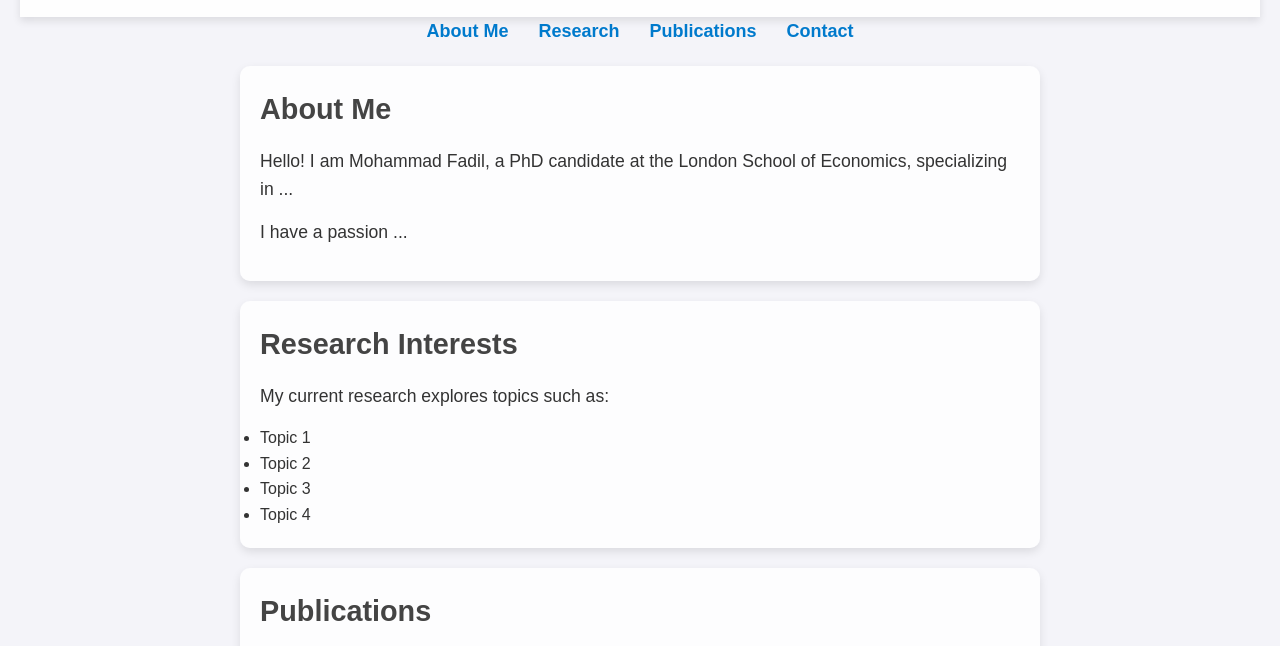
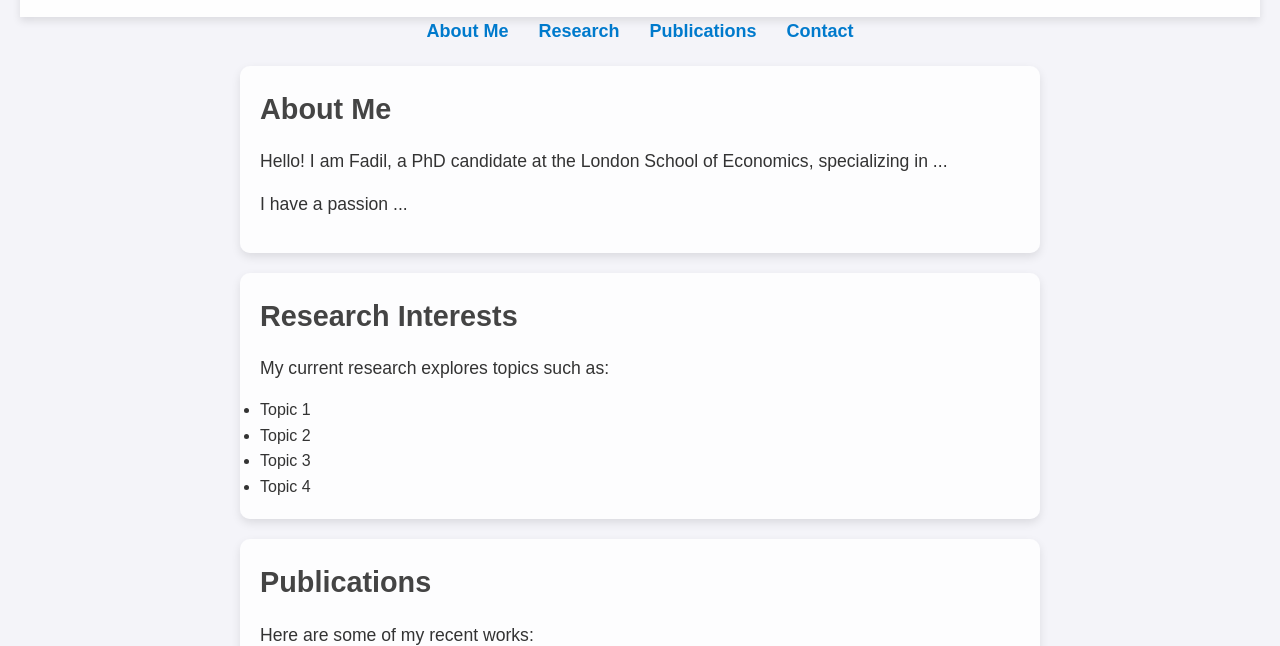
Before and after one commit to sumunfadil/sumunfadil.github.io, a plain HTML site: page index.html in a window 1280 px wide. Shown: the part 158-804 px from the top of the page. Drawn offline with Linux system fonts and the light colour scheme.

Commit message:
Update index.html

```diff
--- a/index.html
+++ b/index.html
@@ -109,7 +109,7 @@
 
 <section id="about">
     <h2>About Me</h2>
-    <p>Hello! I am Mohammad Fadil, a PhD candidate at the London School of Economics, specializing in ...</p>
+    <p>Hello! I am Fadil, a PhD candidate at the London School of Economics, specializing in ...</p>
     <p>I have a passion ...</p>
 </section>
 
```
